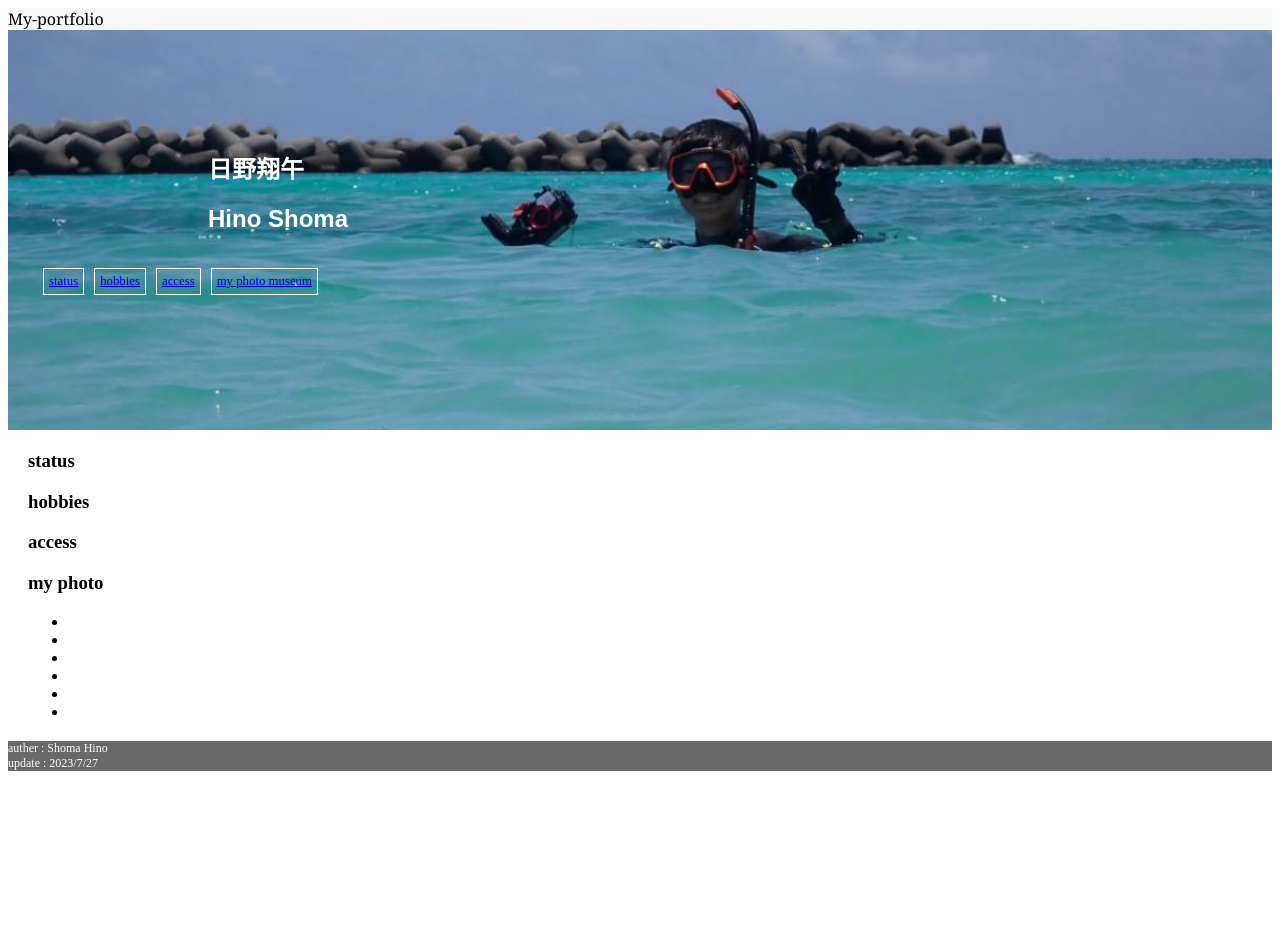
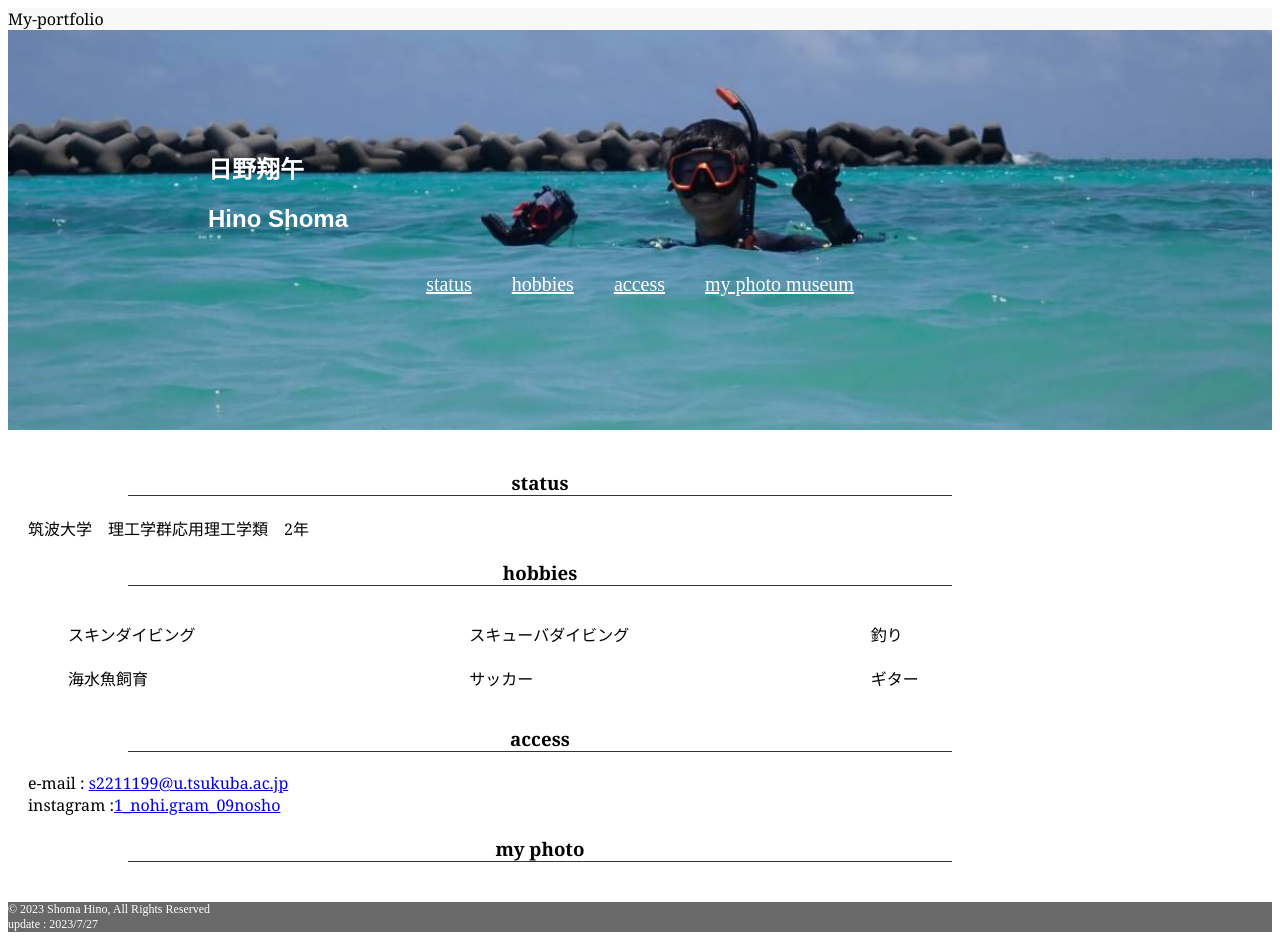
Before and after one commit to ShomaHino/my-portfolio, a plain HTML site: page index.html in a window 1280 px wide. Before the commit the page ends 800 px from the top, so only its background shows below. Drawn offline with nearby package versions, Linux system fonts and the light colour scheme.

Commit message:
ポートフォリオサイトの開発を進めました

```diff
--- a/index.html
+++ b/index.html
@@ -13,56 +13,63 @@
     <link rel="stylesheet" href="style.css" />
   </head>
   <body>
-    <div class="header">My-portfolio</div>
-
+    <!--一番上のバー-->
+    <div id="header-box">
+      <div class="header">My-portfolio</div>
+    </div>
+    <!--名前と画像のセクション（ナビ付）-->
     <section class="top">
       <div class="name">
         <h1>日野翔午</h1>
         <h2>Hino Shoma</h2>
       </div>
-      <nav class="navi" id="page-link">
-        <li><a href="#area1">status</a></li>
-        <li><a href="#area2">hobbies</a></li>
-        <li><a href="#area3">access</a></li>
-        <li><a href="#area4">my photo museum</a></li>
+
+      <nav class="navi-container" id="page-link">
+        <li class="item"><a href="#area1" id="status">status</a></li>
+        <li class="item"><a href="#area2" id="hobbies">hobbies</a></li>
+        <li class="item"><a href="#area3" id="access">access</a></li>
+        <li class="item">
+          <a href="#area4" id="myphotomuseum">my photo museum</a>
+        </li>
       </nav>
     </section>
+    <!--メインコンテンツ-->
     <section class="content">
-      <div class="area" id="area1">
-        <h3>status</h3>
-      </div>
-      <div class="area" id="area2">
-        <h3>hobbies</h3>
-      </div>
-      <div class="area" id="area3">
-        <h3>access</h3>
-      </div>
-      <div class="area" id="area4">
-        <h3>my photo</h3>
+      <div class="content-container">
+        <h3 class="area" id="area1">status</h3>
+        <div>筑波大学　理工学群応用理工学類　2年</div>
+        <h3 class="area" id="area2">hobbies</h3>
+        <ul class="hobby-container">
+          <li class="hobby-item">スキンダイビング</li>
+          <li class="hobby-item">スキューバダイビング</li>
+          <li class="hobby-item">釣り</li>
+          <li class="hobby-item">海水魚飼育</li>
+          <li class="hobby-item">サッカー</li>
+          <li class="hobby-item">ギター</li>
+        </ul>
+        <h3 class="area" id="area3">access</h3>
+        <span
+          >e-mail :
+          <a href="mailto:s2211199@u.tsukuba.ac.jp"
+            >s2211199@u.tsukuba.ac.jp</a
+          ></span
+        >
+        <span
+          >instagram :<a
+            href="https://instagram.com/1_nohi.gram_09nosho?idshid=OGQ5ZDc2ODk2ZA=="
+            >1_nohi.gram_09nosho</a
+          ></span
+        >
+        <h3 class="area" id="area4">my photo</h3>
         <!--スペースで改行されてる  -->
-        <ul class="slider">
-          <li><img src="" alt="" /></li>
-          <li><img src="" alt="" /></li>
-          <li><img src="" alt="" /></li>
-          <li><img src="" alt="" /></li>
-          <li><img src="" alt="" /></li>
-          <li><img src="" alt="" /></li>
-          <!--/slider-->
-        </ul>
       </div>
     </section>
     <script src="main.js"></script>
     <footer>
       <ul>
-        <li>auther : Shoma Hino</li>
+        <li>© 2023 Shoma Hino, All Rights Reserved</li>
         <li>update : 2023/7/27</li>
       </ul>
     </footer>
-    <script
-      src="https://code.jquery.com/jquery-3.4.1.min.js"
-      integrity="sha256-CSXorXvZcTkaix6Yvo6HppcZGetbYMGWSFlBw8HfCJo="
-      crossorigin="anonymous"
-    ></script>
-    <script src="https://cdn.jsdelivr.net/npm/slick-carousel@1.8.1/slick/slick.min.js"></script>
   </body>
 </html>
--- a/main.js
+++ b/main.js
@@ -1,20 +1,7 @@
-$('#page-link a[href*="#"]').click(function () {
-  //全てのページ内リンクに適用させたい場合はa[href*="#"]のみでもOK
-  var elmHash = $(this).attr("href"); //ページ内リンクのHTMLタグhrefから、リンクされているエリアidの値を取得
-  var pos = $(elmHash).offset().top; //idの上部の距離を取得
-  $("body,html").animate({ scrollTop: pos }, 500); //取得した位置にスクロール。500の数値が大きくなるほどゆっくりスクロール
-  return false;
-});
-
-$(".slider").slick({
-  autoplay: true, //自動的に動き出すか。初期値はfalse。
-  infinite: true, //スライドをループさせるかどうか。初期値はtrue。
-  speed: 500, //スライドのスピード。初期値は300。
-  slidesToShow: 3, //スライドを画面に3枚見せる
-  slidesToScroll: 1, //1回のスクロールで1枚の写真を移動して見せる
-  prevArrow: '<div class="slick-prev"></div>', //矢印部分PreviewのHTMLを変更
-  nextArrow: '<div class="slick-next"></div>', //矢印部分NextのHTMLを変更
-  centerMode: true, //要素を中央ぞろえにする
-  variableWidth: true, //幅の違う画像の高さを揃えて表示
-  dots: true, //下部ドットナビゲーションの表示
-});
+const navili = document.getElementsByClassName(".navi li");
+navili.scroll = function () {
+  navili.style.border = "solid";
+  navili.style.border - width;
+  ("thin");
+  behavior = smooth;
+};
--- a/style.css
+++ b/style.css
@@ -2,14 +2,16 @@
   background-color: rgba(246, 246, 246, 0.785);
   font-family: Georgia, "Times New Roman", Times, serif;
 }
+.header-box {
+  padding-top: 0%; /*haaaaaaaaaa???????????????????????????????*/
+}
 
 /* Correct the selector for .top section */
 .top {
-  background-image: url("my-portforio-photo/top.jpeg");
-  background-size: cover;
+  background: url("my-portforio-photo/top.jpeg") center/ cover no-repeat;
+  /*background-size: cover;
   background-position: center;
-  background-repeat: no-repeat;
-  width: 100%;
+  background-repeat: no-repeat;*/
   height: 300px;
   color: white;
   padding-top: 100px;
@@ -21,31 +23,57 @@
     "ヒラギノ角ゴ Pro W3", sans-serif;
 }
 
-.navi {
-  margin: 30px;
-  text-align: center; /*反映されてない*/
-}
-.navi li {
-  font-size: 80%;
-  float: left;
-  padding: 5px;
-  border-style: solid;
-  border-width: thin;
-  list-style-type: none;
-  margin: 5px;
+.navi-container {
+  display: flex;
+  justify-content: center;
 }
 
-.navi li:hover {
-  background-color: aqua;
+.item {
   color: white;
+  margin: 10px;
+  padding: 10px;
+  font-size: 20px;
+}
+
+li {
+  list-style-type: none;
+}
+
+.navi-container a {
+  color: white;
+  border: thin;
+}
+
+.item:hover {
+  background-color: rgb(5, 5, 5);
 }
 
 .content {
   margin: 20px;
+  font-family: Georgia, "Times New Roman", Times, serif;
 }
 
+.content-container {
+  display: flex;
+  justify-content: center;
+  flex-direction: column;
+}
+.area {
+  text-align: center;
+}
 h3 {
-  /* 不要な width プロパティを削除します */
+  border-bottom: 0.1rem /*remも単位*/ solid #333;
+  margin: 20px 300px;
+}
+
+.hobby-container {
+  display: grid;
+  grid-template-columns: 1fr 1fr 1fr;
+  gap: 20px;
+}
+
+.area {
+  margin-left: 100px;
 }
 
 footer {
@@ -60,6 +88,5 @@ footer ul {
 
 footer li {
   color: white;
-  list-style: none;
   font-size: 12px; /* 適切なフォントサイズを指定します */
 }
```
